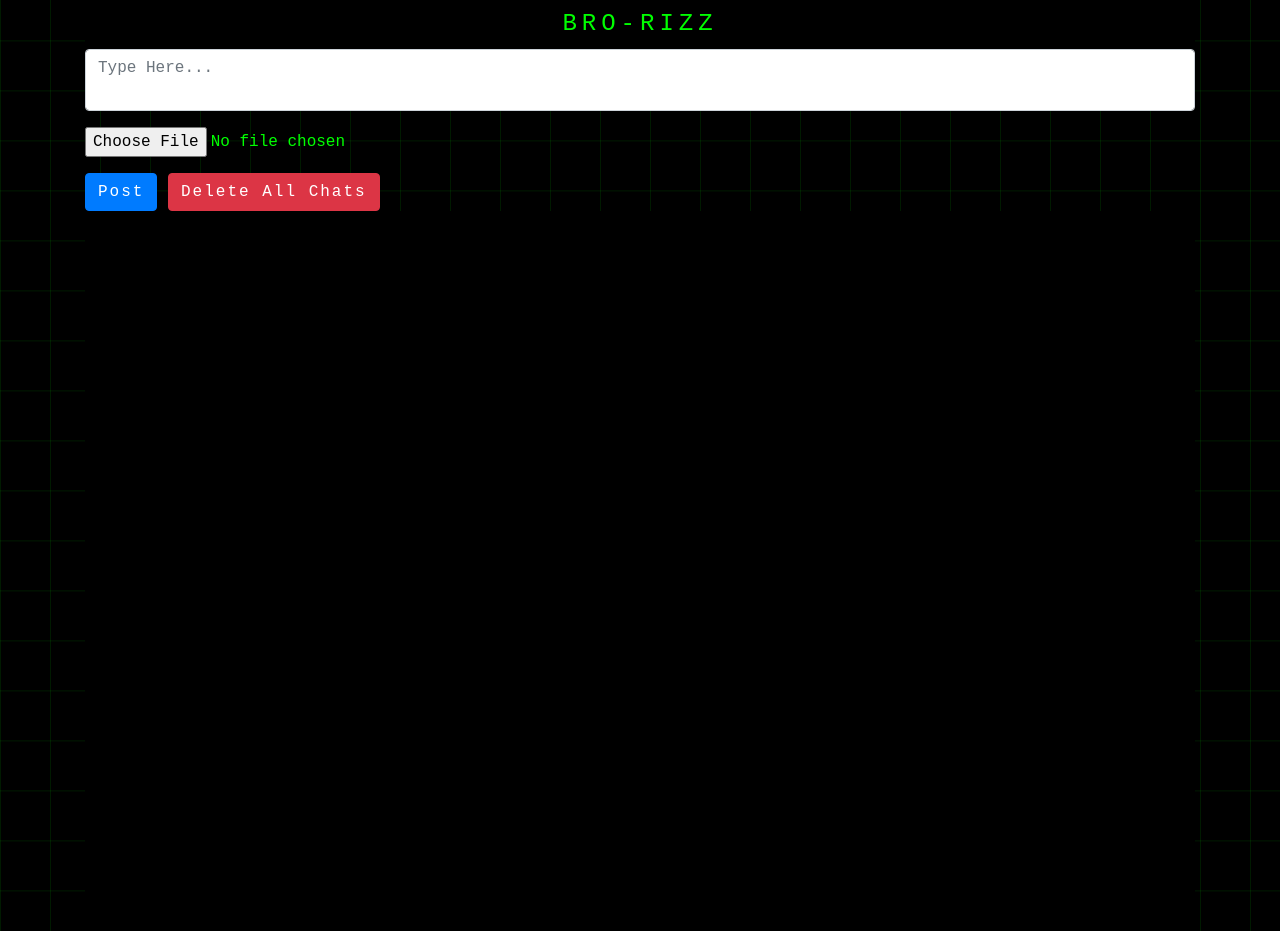
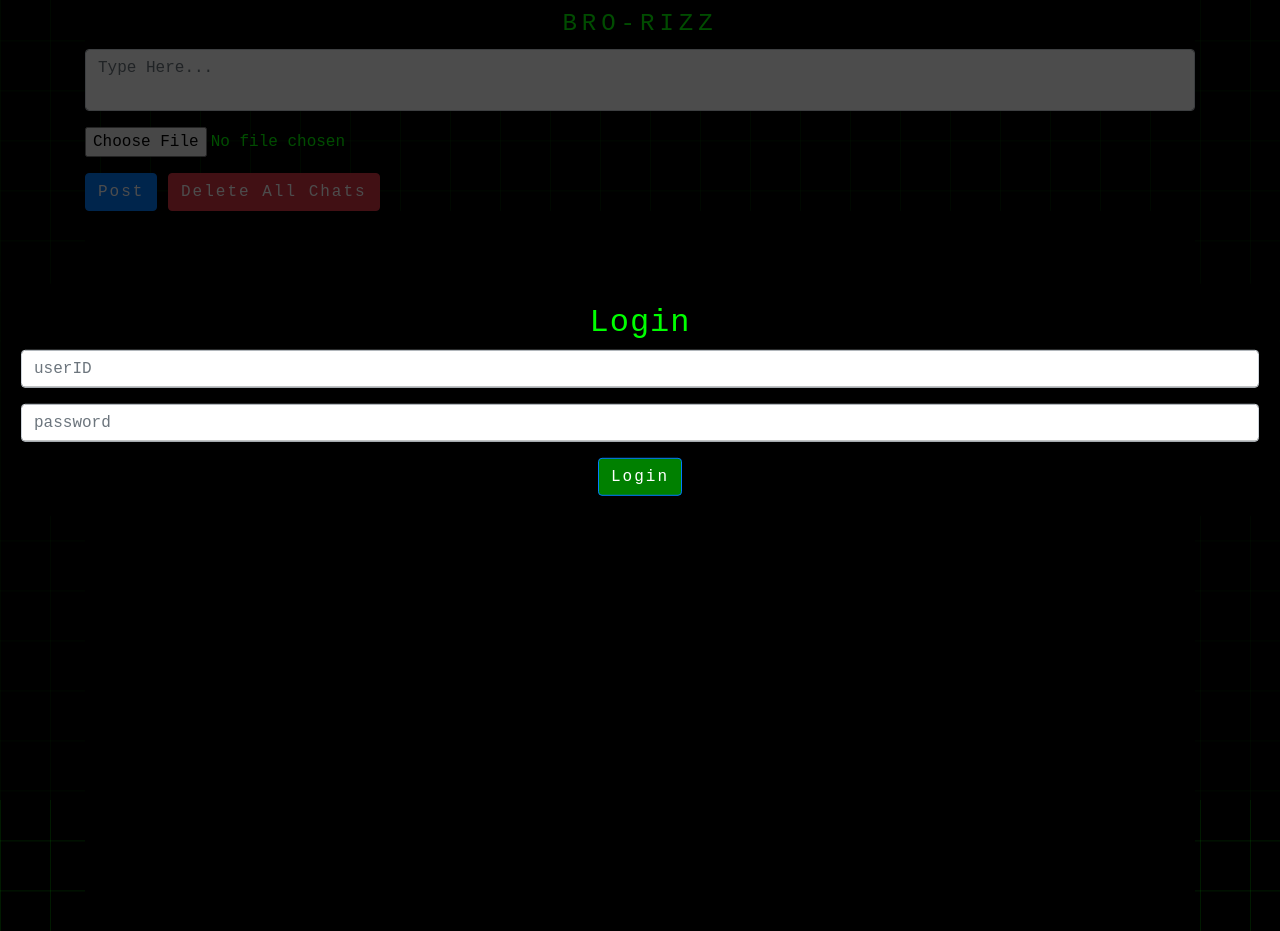
Before and after one commit to boredom1234/gossipgazette, a plain HTML site: page index.html in a window 1280 px wide. Drawn offline with nearby package versions, Linux system fonts and the light colour scheme; no server answers.

Commit message:
--commit

```diff
--- a/app.js
+++ b/app.js
@@ -133,3 +133,40 @@ function deleteMessages() {
       });
   }
 }
+
+// Function to display the login modal
+function displayLoginModal() {
+  var loginModal = document.getElementById("loginModal");
+  loginModal.style.display = "block";
+}
+
+// Function to authenticate the user
+function authenticate() {
+  var userID = document.getElementById("userID").value;
+  var password = document.getElementById("password").value;
+
+  // Check credentials (replace with your authentication logic)
+  if (userID === "admin" && password === "admin") {
+    // Authentication successful, hide the login modal
+    var loginModal = document.getElementById("loginModal");
+    loginModal.style.display = "none";
+
+    // Enable access to other website features (chat, etc.)
+    enableWebsiteFeatures();
+
+    return false; // Prevent form submission
+  } else {
+    // Authentication failed, show an error message (customize as needed)
+    alert("Authentication failed. Please check your User ID and Password.");
+    return false; // Prevent form submission
+  }
+}
+
+// Function to enable website features after successful login
+function enableWebsiteFeatures() {
+  // Enable chat, buttons, or other features here
+}
+// Trigger the display of the login modal when the page loads
+window.onload = function () {
+  displayLoginModal();
+};
--- a/index.html
+++ b/index.html
@@ -13,6 +13,27 @@
   </head>
 
   <body>
+    <div id="loginModal" class="modal">
+      <div class="modal-content">
+        <h2>Login</h2>
+        <form id="loginForm" onsubmit="return authenticate()">
+          <div class="form-group">
+            <input type="text" id="userID" class="form-control" placeholder="userID" required />
+          </div>
+          <div class="form-group">
+            <input
+              type="password"
+              id="password"
+              class="form-control"
+              placeholder="password"
+              required
+            />
+          </div>
+          <button id="login_butt" type="submit" class="btn btn-primary">Login</button>
+        </form>
+      </div>
+    </div>
+
     <div class="container">
       <h1 class="typing-animation">Bro-Rizz</h1>
       <form>
--- a/style.css
+++ b/style.css
@@ -96,3 +96,40 @@ button:hover {
 .messageDiv {
   border-bottom: 1px solid #00FF00; /* Green border bottom */
 }
+
+/* Terminal Style */
+body {
+  font-family: 'Courier New', monospace;
+  background-color: #000;
+  color: #00FF00; /* Green text */
+}
+
+/* Make sure to add your specific terminal styles here */
+
+/* Style the modal */
+.modal {
+  display: none;
+  position: fixed;
+  top: 0;
+  left: 0;
+  width: 100%;
+  height: 100%;
+  background-color: rgba(0, 0, 0, 0.7);
+  z-index: 1;
+}
+
+/* Center the modal content vertically and horizontally */
+.modal-content {
+  position: absolute;
+  top: 50%;
+  left: 50%;
+  transform: translate(-50%, -50%);
+  background-color: #000;
+  padding: 20px;
+  border-radius: 5px;
+  text-align: center;
+}
+
+#login_butt{
+  background-color: green;
+}
```
